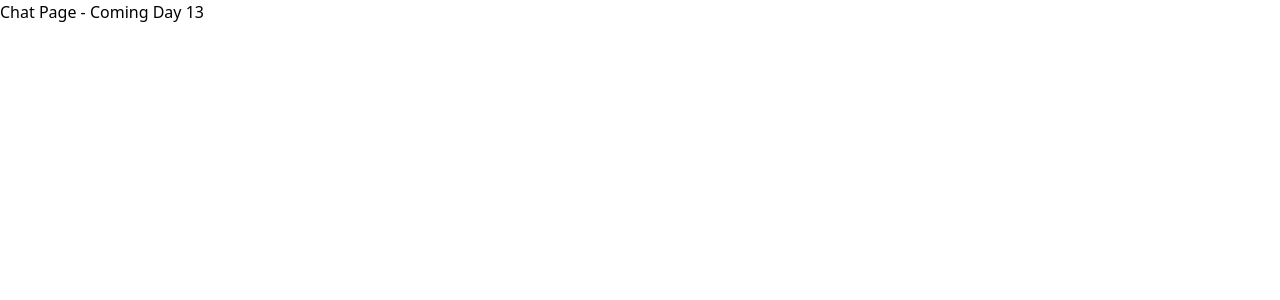
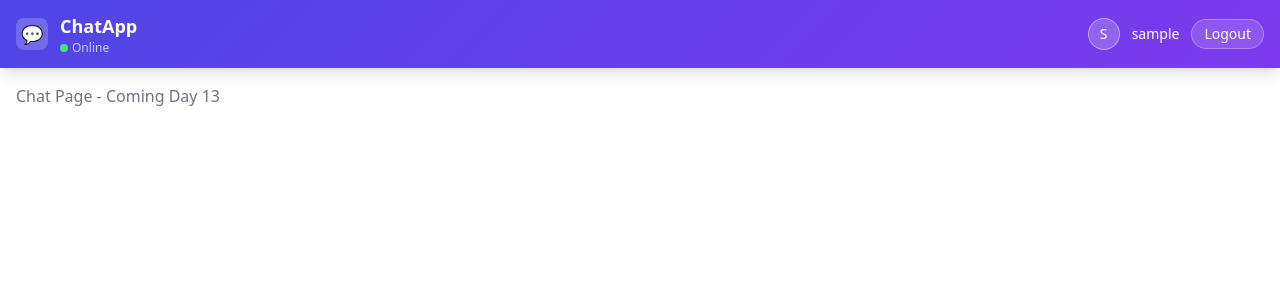
Before and after one commit to sakiralik0440-collab/realtime-chat-app, a React (Create React App) app in the folder frontend/: page /chat in a window 1280 px wide. Shown: the top 300 px of the page. Built offline with nearby package versions, Linux system fonts and the light colour scheme; sample sign-in values are in the browser's storage.

Commit message:
Day 10: Navbar + MessageBubble with gradient design

```diff
--- a/frontend/src/App.js
+++ b/frontend/src/App.js
@@ -2,6 +2,7 @@ import { BrowserRouter as Router, Routes, Route, Navigate } from 'react-router-d
 import { useAuth } from './context/AuthContext';
 import Register from './pages/Register';
 import Login from './pages/Login';
+import Navbar from './components/Navbar';
 
 function App() {
   const { user, loading } = useAuth();
@@ -20,7 +21,12 @@ function App() {
         <Route path="/" element={user ? <Navigate to="/chat" /> : <Navigate to="/login" />} />
         <Route path="/register" element={!user ? <Register /> : <Navigate to="/chat" />} />
         <Route path="/login" element={!user ? <Login /> : <Navigate to="/chat" />} />
-        <Route path="/chat" element={user ? <div>Chat Page - Coming Day 13</div> : <Navigate to="/login" />} />
+        <Route path="/chat" element={user ? (
+          <div>
+            <Navbar />
+            <div className="p-4 text-gray-500">Chat Page - Coming Day 13</div>
+          </div>
+        ) : <Navigate to="/login" />} />
       </Routes>
     </Router>
   );
--- /dev/null
+++ b/frontend/src/components/MessageBubble.jsx
@@ -0,0 +1,45 @@
+import { useAuth } from '../context/AuthContext';
+
+const MessageBubble = ({ message }) => {
+  const { user } = useAuth();
+
+  const isMyMessage = message.sender._id === user?.id;
+
+  const formatTime = (timestamp) => {
+    const date = new Date(timestamp);
+    return date.toLocaleTimeString([], { hour: '2-digit', minute: '2-digit' });
+  };
+
+  return (
+    <div className={`flex mb-2 ${isMyMessage ? 'justify-end' : 'justify-start'}`}>
+      <div className={`max-w-xs lg:max-w-md flex flex-col ${isMyMessage ? 'items-end' : 'items-start'}`}>
+
+        {/* Sender name */}
+        {!isMyMessage && (
+          <span className="text-xs text-gray-400 mb-1 ml-2">
+            {message.sender.username}
+          </span>
+        )}
+
+        {/* Bubble */}
+        <div
+          style={isMyMessage ? {background: 'linear-gradient(135deg, #4F46E5, #7C3AED)'} : {}}
+          className={`px-4 py-2 rounded-2xl text-sm leading-relaxed ${
+            isMyMessage
+              ? 'text-white rounded-br-sm shadow-md'
+              : 'bg-white text-gray-800 rounded-bl-sm shadow-sm border border-gray-100'
+          }`}
+        >
+          {message.content}
+        </div>
+
+        {/* Time */}
+        <span className="text-xs text-gray-400 mt-1 mx-2">
+          {formatTime(message.createdAt)}
+        </span>
+      </div>
+    </div>
+  );
+};
+
+export default MessageBubble;
--- /dev/null
+++ b/frontend/src/components/Navbar.jsx
@@ -0,0 +1,48 @@
+import { useAuth } from '../context/AuthContext';
+import { useNavigate } from 'react-router-dom';
+
+const Navbar = () => {
+  const { user, logout } = useAuth();
+  const navigate = useNavigate();
+
+  const handleLogout = () => {
+    logout();
+    navigate('/login');
+  };
+
+  return (
+    <div style={{background: 'linear-gradient(135deg, #4F46E5, #7C3AED)'}}
+      className="text-white px-4 py-3 flex items-center justify-between shadow-lg">
+
+      {/* Left — Logo */}
+      <div className="flex items-center gap-3">
+        <div className="w-8 h-8 rounded-lg bg-white bg-opacity-20 flex items-center justify-center">
+          <span className="text-white text-lg">💬</span>
+        </div>
+        <div>
+          <h1 className="text-lg font-semibold">ChatApp</h1>
+          <p className="text-xs text-white text-opacity-70">
+            <span className="inline-block w-2 h-2 bg-green-400 rounded-full mr-1"></span>
+            Online
+          </p>
+        </div>
+      </div>
+
+      {/* Right — Avatar + Logout */}
+      <div className="flex items-center gap-3">
+        <div className="w-8 h-8 rounded-full bg-white bg-opacity-20 border border-white border-opacity-40 flex items-center justify-center text-sm font-medium">
+          {user?.username?.charAt(0).toUpperCase()}
+        </div>
+        <span className="text-sm hidden sm:block">{user?.username}</span>
+        <button
+          onClick={handleLogout}
+          className="text-sm px-3 py-1 rounded-full border border-white border-opacity-30 bg-white bg-opacity-15 hover:bg-opacity-25 transition"
+        >
+          Logout
+        </button>
+      </div>
+    </div>
+  );
+};
+
+export default Navbar;
```
